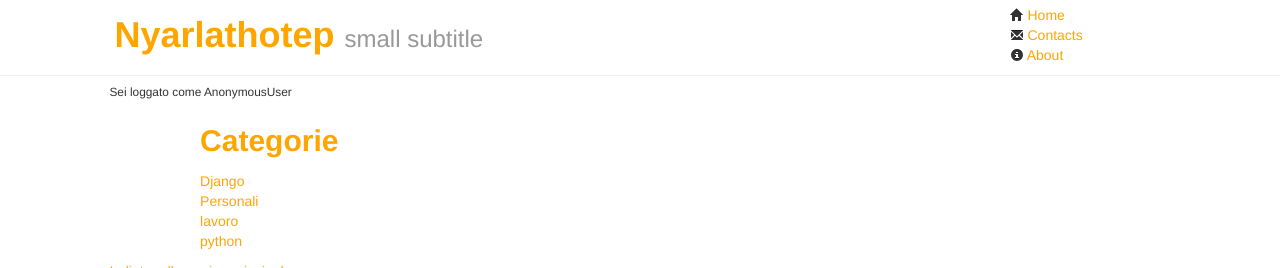
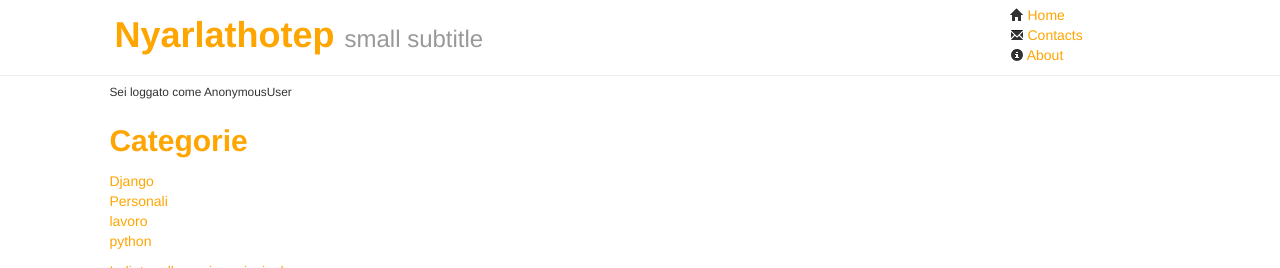
Before and after one commit to duttoluca/nyarlathotep, a Django app: template entry/templates/entry/category_list.html in a window 1280 px wide. Shown: the top 268 px of the page. Run offline with Django 3.2, Linux system fonts and the light colour scheme; the template is opened without the code that fills it: values that come from a table or form of the project are taken from there, others are empty; data comes from the database, SQL or seed files in the repository; both versions use the stored data as it was after the commit; parts of the project's set-up code (start-up, migrations or seed data) failed here and were passed over; some libraries are stand-ins or nearby versions.

Commit message:
Aggiustato elenco categorie

```diff
--- a/entry/templates/entry/category_list.html
+++ b/entry/templates/entry/category_list.html
@@ -5,18 +5,13 @@
 {% block page_title %}categorie | {{  block.super }}{% endblock %}
 
 {% block main %}
-<div class="row-fluid">
-	<div class="span10 offset1">
-	<h2>Categorie</h2>
+<h2>Categorie</h2>
 {% if object_list %}
 	<ul class="unstyled">
 	{% for category in object_list %}
 		<li><a href="{{ category.get_absolute_url }}">{{ category }}</a></li>
 	{% endfor %}
-	</div>
 {% else %}
 Sorry, no categories yet...
 {% endif %}
-</div>
-</div>
 {% endblock %}
```
Also changed, not shown: accounts/models.py (line endings or trailing spaces), nyarlathotep/sqlite3.db.
